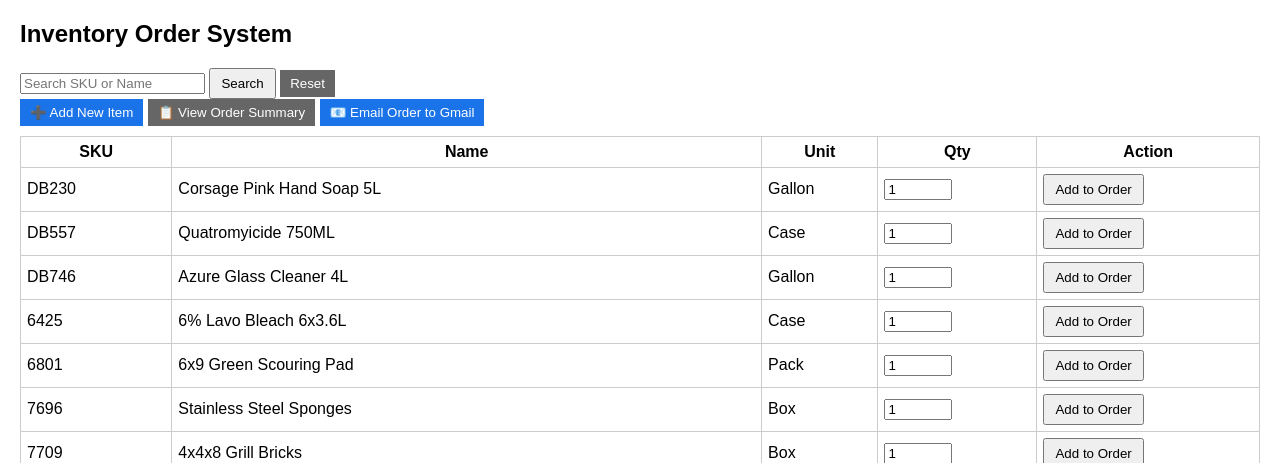
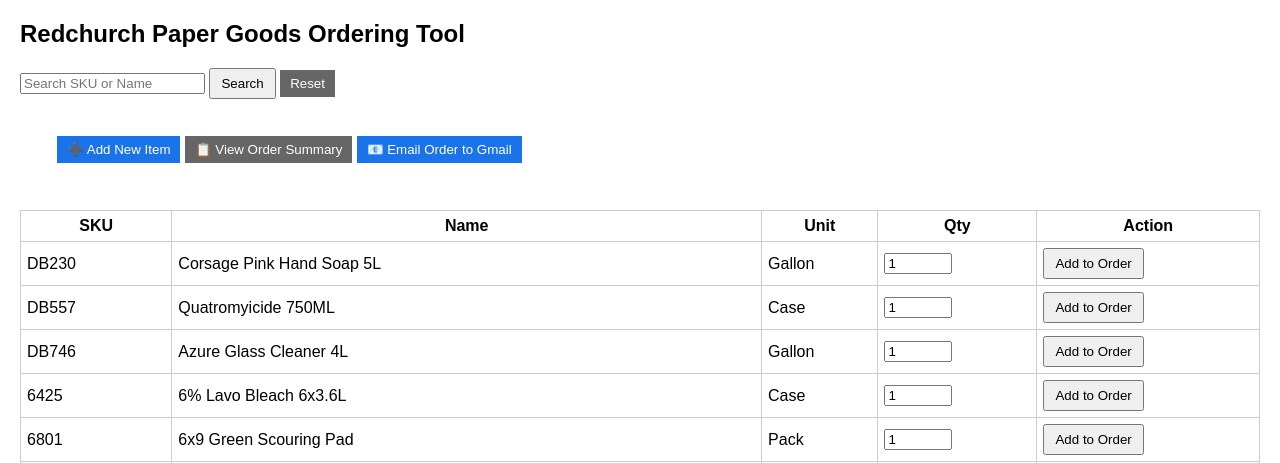
Before and after one commit to joacotol/redchurch_inventory_system, a Flask app: page / in a window 1280 px wide. Shown: the top 463 px of the page. Run offline with Flask 3, Linux system fonts and the light colour scheme.

Commit message:
made minor changes to the look

```diff
--- a/static/styles.css
+++ b/static/styles.css
@@ -14,6 +14,10 @@ button {
   background: #666;
   color: #fff;
   border: none;
+}
+
+.top-actions {
+  padding: 3%;
 }
 .hidden {
   display: none;
--- a/templates/index.html
+++ b/templates/index.html
@@ -8,7 +8,7 @@
 
 <body>
 
-<h2>Inventory Order System</h2>
+<h2>Redchurch Paper Goods Ordering Tool</h2>
 
 <!-- SEARCH -->
 <form method="get" class="search-bar">
```
